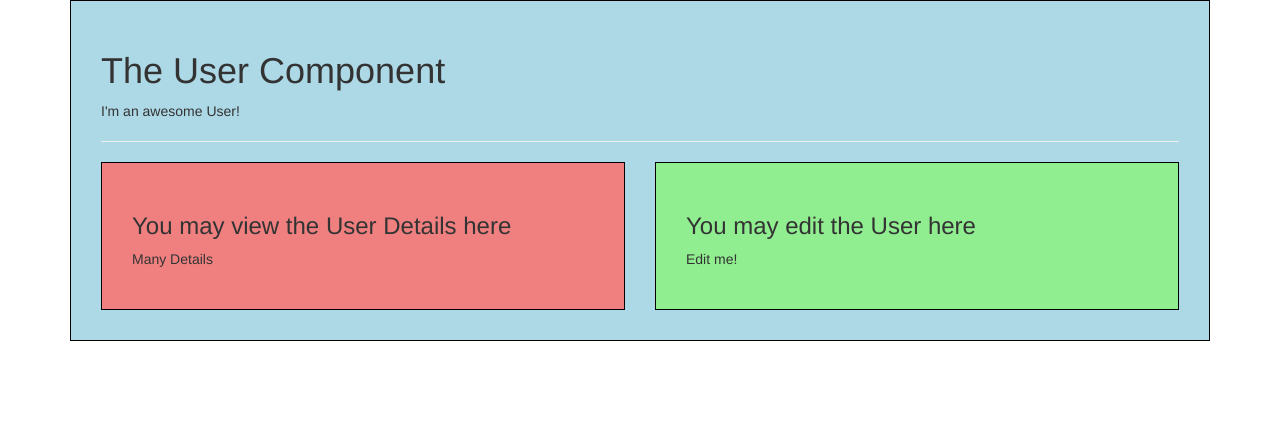
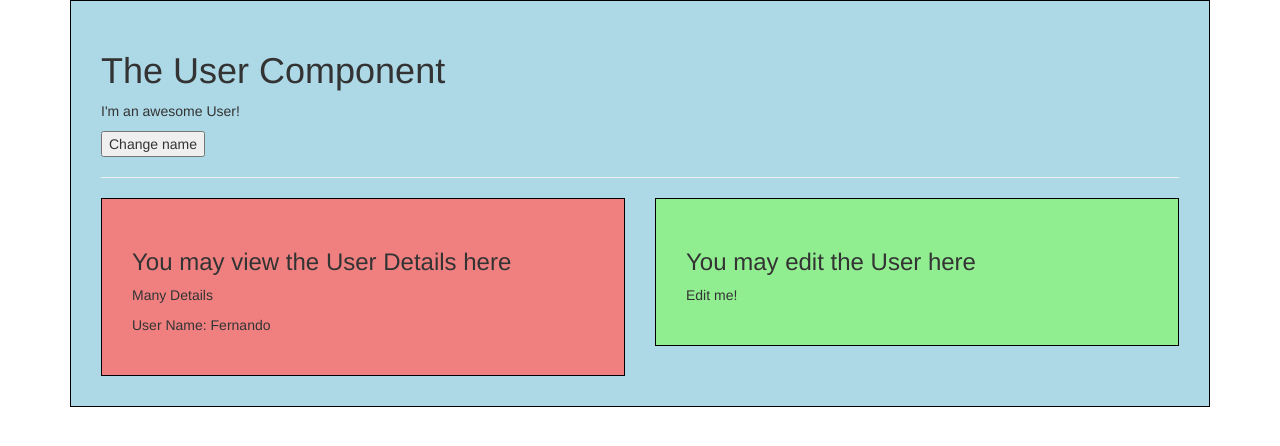
Before and after one commit to fernandotnl/vuejs-course, a Vue app: page / in a window 1280 px wide. Shown: the top 446 px of the page. Built offline with nearby package versions, Linux system fonts and the light colour scheme.

Commit message:
Using props to display name in UserDetail

```diff
--- a/src/components/User.vue
+++ b/src/components/User.vue
@@ -2,10 +2,11 @@
     <div class="component">
         <h1>The User Component</h1>
         <p>I'm an awesome User!</p>
+        <button @click="changeName"> Change name </button>
         <hr>
         <div class="row">
             <div class="col-xs-12 col-sm-6">
-                <app-user-detail></app-user-detail>
+                <app-user-detail :name="name"></app-user-detail>
             </div>
             <div class="col-xs-12 col-sm-6">
                 <app-user-edit></app-user-edit>
@@ -19,6 +20,16 @@
     import UserEdit from './UserEdit.vue';
 
     export default {
+        data(){
+            return {
+                name: 'Fernando'
+            }
+        },
+        methods: {
+            changeName(){
+                this.name = this.name === 'Fernando' ? 'Bruna': 'Fernando';
+            }
+        },
         components: {
             appUserDetail: UserDetail,
             appUserEdit: UserEdit
--- a/src/components/UserDetail.vue
+++ b/src/components/UserDetail.vue
@@ -2,10 +2,14 @@
     <div class="component">
         <h3>You may view the User Details here</h3>
         <p>Many Details</p>
+        <p>User Name: {{name}}</p>
     </div>
 </template>
 
 <script>
+    export default {
+        props: ['name']
+    }
 </script>
 
 <style scoped>
```
